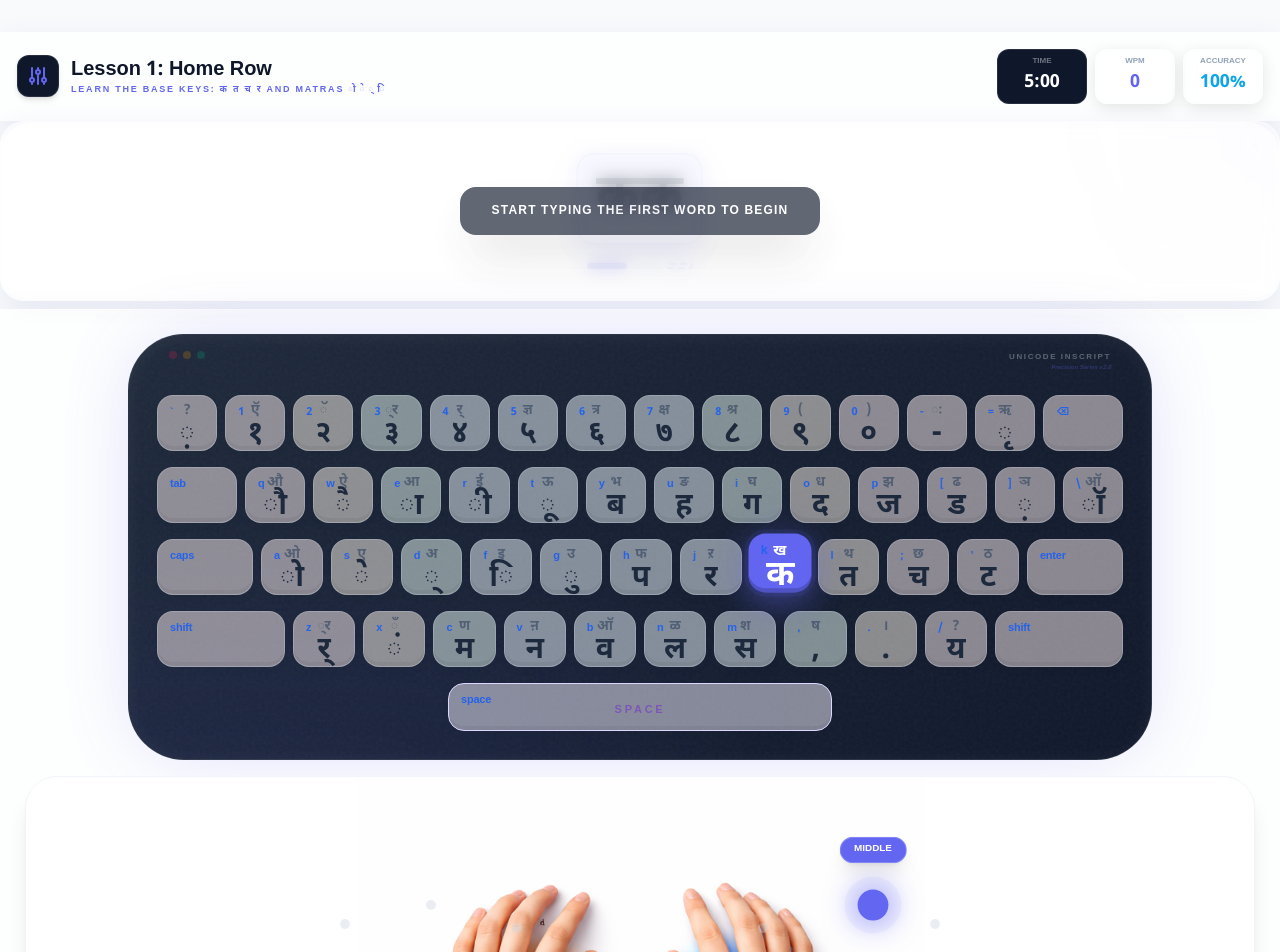
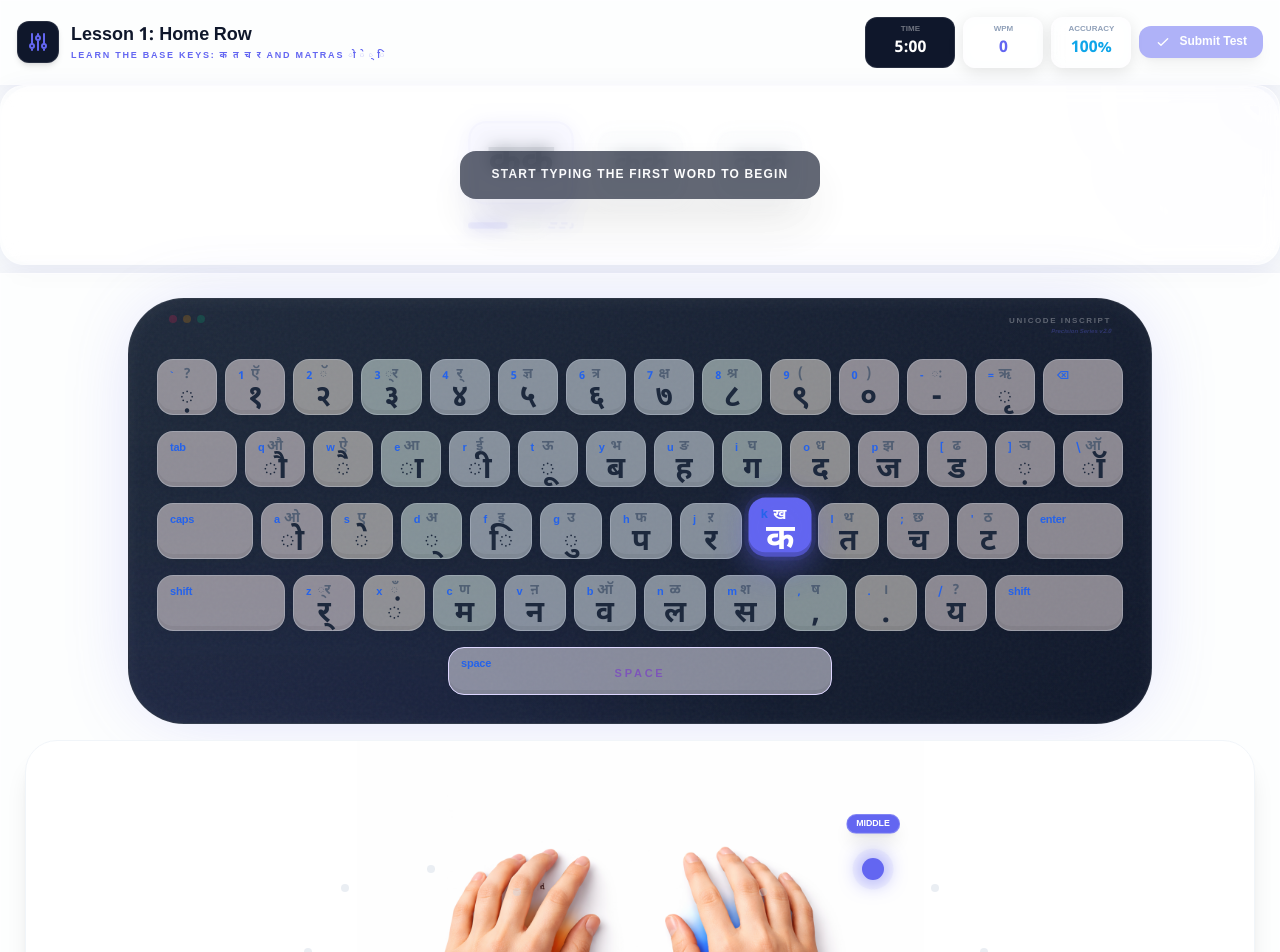
Before and after one commit to jangir-rishbh/hindi-typing-master, a Next.js app: page /lesson/1 in a window 1280 px wide. Shown: the top 952 px of the page. Built offline with nearby package versions, Linux system fonts and the light colour scheme.

Commit message:
handguidence main bindu ko chhota or font page ko small kiya

```diff
--- a/app/lesson/[id]/page.tsx
+++ b/app/lesson/[id]/page.tsx
@@ -27,7 +27,7 @@ export default async function LessonPage({ params }: PageProps) {
     }
 
     return (
-        <main className="min-h-screen bg-tm-bg py-8">
+        <main className="min-h-screen bg-tm-bg pb-8">
             <TypingTutor lesson={lesson} />
         </main>
     );
--- a/components/HandsGuidance.tsx
+++ b/components/HandsGuidance.tsx
@@ -39,8 +39,8 @@ const HandsGuidance: React.FC<HandsGuidanceProps> = ({ activeFinger }) => {
                     <div
                         key={key}
                         className={`absolute rounded-full transition-all duration-300 transform -translate-x-1/2 -translate-y-1/2 z-30 ${isFingerActive(key)
-                            ? 'bg-primary w-6 h-6 md:w-7 md:h-7 shadow-[0_0_30px_rgba(99,102,241,1)] scale-110'
-                            : 'bg-slate-300 w-2 h-2 md:w-2.5 md:h-2.5 opacity-40'
+                            ? 'bg-primary w-4 h-4 md:w-5 md:h-5 shadow-[0_0_20px_rgba(99,102,241,1)] scale-110'
+                            : 'bg-slate-300 w-1.5 h-1.5 md:w-2 md:h-2 opacity-40'
                             }`}
                         style={{
                             left: `${pos.x}%`,
@@ -50,7 +50,7 @@ const HandsGuidance: React.FC<HandsGuidanceProps> = ({ activeFinger }) => {
                         {isFingerActive(key) && (
                             <>
                                 <div className="absolute inset-0 bg-primary rounded-full animate-ping opacity-40"></div>
-                                <div className="absolute -top-12 left-1/2 -translate-x-1/2 whitespace-nowrap px-3 py-1 bg-primary text-white text-[9px] font-bold rounded-full shadow-lg border border-white/20">
+                                <div className="absolute -top-10 left-1/2 -translate-x-1/2 whitespace-nowrap px-2 py-0.5 bg-primary text-white text-[8px] font-bold rounded-full shadow-lg border border-white/20">
                                     {key.split('-')[1].toUpperCase()}
                                 </div>
                             </>
--- a/components/TypingTutor.tsx
+++ b/components/TypingTutor.tsx
@@ -197,26 +197,36 @@ export default function TypingTutor({ lesson }: TypingTutorProps) {
                         <svg className="w-6 h-6 text-primary" fill="none" stroke="currentColor" viewBox="0 0 24 24"><path strokeLinecap="round" strokeLinejoin="round" strokeWidth="2" d="M12 6V4m0 2a2 2 0 100 4m0-4a2 2 0 110 4m-6 8a2 2 0 100-4m0 4a2 2 0 110-4m0 4v2m0-6V4m6 6v10m6-2a2 2 0 100-4m0 4a2 2 0 110-4m0 4v2m0-6V4" /></svg>
                     </div>
                     <div>
-                        <h1 className="text-xl font-black bg-slate-900 bg-clip-text text-transparent">{lesson.title}</h1>
+                        <h1 className="text-lg font-black bg-slate-900 bg-clip-text text-transparent">{lesson.title}</h1>
                         <div className="flex items-center gap-2">
                             <span className="text-[9px] font-black text-primary uppercase tracking-[0.2em]">{lesson.description}</span>
                         </div>
                     </div>
                 </div>
 
-                <div className="flex flex-wrap gap-2 text-xs">
+                <div className="flex flex-wrap gap-2 text-xs items-center">
                     <div className="bg-slate-900 text-white min-w-[90px] p-1.5 px-3 rounded-xl flex flex-col items-center border border-white/10">
                         <span className="text-[8px] font-black uppercase text-white/40 mb-0.5">Time</span>
-                        <span className="text-lg font-black">{formatTime(timeLeft)}</span>
+                        <span className="text-base font-black">{formatTime(timeLeft)}</span>
                     </div>
                     <div className="glass-card min-w-[80px] p-1.5 px-3 rounded-xl flex flex-col items-center border border-slate-200">
                         <span className="text-[8px] font-black uppercase text-slate-400 mb-0.5">WPM</span>
-                        <span className="text-lg font-black text-primary">{stats.wpm}</span>
+                        <span className="text-base font-black text-primary">{stats.wpm}</span>
                     </div>
                     <div className="glass-card min-w-[80px] p-1.5 px-3 rounded-xl flex flex-col items-center border border-slate-200">
                         <span className="text-[8px] font-black uppercase text-slate-400 mb-0.5">Accuracy</span>
-                        <span className="text-lg font-black text-secondary">{stats.accuracy}%</span>
+                        <span className="text-base font-black text-secondary">{stats.accuracy}%</span>
                     </div>
+                    <button
+                        onClick={() => setCompleted(true)}
+                        disabled={completed || !started}
+                        className="bg-primary hover:bg-primary-dark text-white font-black px-4 py-2 rounded-xl shadow-lg transition-all duration-300 disabled:opacity-50 disabled:cursor-not-allowed flex items-center gap-2 hover:scale-105 active:scale-95"
+                    >
+                        <svg className="w-4 h-4" fill="none" stroke="currentColor" viewBox="0 0 24 24">
+                            <path strokeLinecap="round" strokeLinejoin="round" strokeWidth="2" d="M5 13l4 4L19 7" />
+                        </svg>
+                        <span className="text-xs">Submit Test</span>
+                    </button>
                 </div>
             </div>
 
@@ -224,26 +234,37 @@ export default function TypingTutor({ lesson }: TypingTutorProps) {
             <div className="glass-panel p-4 md:p-6 rounded-[1.5rem] shadow-xl border-white/30 flex flex-col items-center gap-4 relative overflow-hidden min-h-[180px] justify-center">
                 <div className="absolute top-0 right-0 w-48 h-48 bg-primary/5 rounded-full blur-[80px] -translate-y-1/2 translate-x-1/2"></div>
 
-                <div className="flex flex-wrap justify-center relative z-10">
-                    {words.slice(currentWordIndex, currentWordIndex + 1).map((word, idx) => {
-                        const isCurrent = true;
+                <div className="flex flex-wrap justify-center gap-6 relative z-10">
+                    {words.slice(currentWordIndex, currentWordIndex + 3).map((word, idx) => {
+                        const isCurrent = idx === 0;
+                        const currentWord = words[currentWordIndex];
+                        const isSameWord = word === currentWord;
+
+                        if (!isSameWord) return null;
+
                         return (
-                            <div key={currentWordIndex} className="flex flex-col items-center transition-all duration-500 scale-110">
-                                <div className={`hindi-text text-4xl md:text-5xl font-bold p-4 rounded-2xl transition-all bg-primary/10 text-primary shadow-[0_10px_30px_-10px_rgba(99,102,241,0.4)] border-2 border-primary/20`}>
+                            <div key={`${currentWordIndex}-${idx}`} className={`flex flex-col items-center transition-all duration-500 ${isCurrent ? 'scale-110' : 'scale-90 opacity-60'}`}>
+                                <div className={`hindi-text text-3xl md:text-4xl font-bold p-4 rounded-2xl transition-all ${isCurrent ? 'bg-primary/10 text-primary shadow-[0_10px_30px_-10px_rgba(99,102,241,0.4)] border-2 border-primary/20' : 'bg-slate-100 text-slate-600 border-2 border-slate-200'}`}>
                                     {word.split('').map((char, cIdx) => {
+                                        if (isCurrent) {
                                             let charColor = "text-slate-800"; // Default
                                             if (cIdx < charIndexInWord) {
                                                 charColor = wordTypedHistory[cIdx]?.isCorrect ? "text-emerald-500" : "text-rose-500";
                                             }
                                             return <span key={cIdx} className={charColor}>{char}</span>;
+                                        } else {
+                                            return <span key={cIdx} className="text-slate-600">{char}</span>;
+                                        }
                                     })}
                                 </div>
+                                {isCurrent && (
                                     <div className="mt-4 flex gap-1.5 animate-fade-in">
                                         {Array.from({ length: word.length }).map((_, i) => (
                                             <div key={i} className={`h-1.5 w-6 rounded-full transition-all duration-300 ${i === charIndexInWord ? 'bg-primary animate-pulse w-9' : (i < charIndexInWord ? 'bg-emerald-500/30' : 'bg-slate-200')}`}></div>
                                         ))}
                                         <div className={`h-1.5 w-6 rounded-full border-2 border-dashed border-primary/40 ${charIndexInWord === word.length ? 'bg-primary animate-bounce' : 'bg-transparent'}`}></div>
                                     </div>
+                                )}
                             </div>
                         );
                     })}
@@ -270,15 +291,15 @@ export default function TypingTutor({ lesson }: TypingTutorProps) {
             {completed && (
                 <div className="fixed inset-0 bg-slate-900/80 backdrop-blur-xl flex items-center justify-center z-50 p-4 animate-fade-in">
                     <div className="bg-white p-12 rounded-[3.5rem] shadow-2xl max-w-xl w-full text-center relative overflow-hidden">
-                        <h2 className="text-4xl font-black mb-8">Lesson Complete!</h2>
+                        <h2 className="text-3xl font-black mb-8">Lesson Complete!</h2>
                         <div className="grid grid-cols-2 gap-4 mb-10">
                             <div className="bg-slate-50 p-6 rounded-3xl">
                                 <span className="text-[10px] font-black uppercase text-slate-400 block mb-1">Speed</span>
-                                <div className="text-3xl font-black">{stats.wpm} WPM</div>
+                                <div className="text-2xl font-black">{stats.wpm} WPM</div>
                             </div>
                             <div className="bg-slate-50 p-6 rounded-3xl">
                                 <span className="text-[10px] font-black uppercase text-slate-400 block mb-1">Accuracy</span>
-                                <div className="text-3xl font-black">{stats.accuracy}%</div>
+                                <div className="text-2xl font-black">{stats.accuracy}%</div>
                             </div>
                         </div>
                         <div className="flex gap-4">
```
Also changed, not shown: app/page.tsx (+9 -9 lines), vercel.json (deleted). Lines whose indentation alone changed are shown as unchanged.
